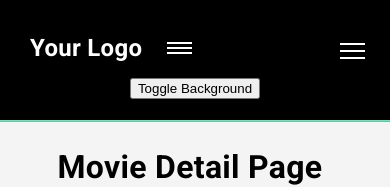
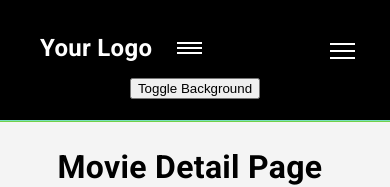
Before and after one commit to Tula-Magar/recommendation, a React (Create React App) app: page /movie/1 in a window 390 px wide. Shown: the top 187 px of the page. Built offline with nearby package versions, Linux system fonts and the light colour scheme.

Commit message:
fixed the bug

```diff
--- a/src/ActorMovieList/ActorMovieListPage.tsx
+++ b/src/ActorMovieList/ActorMovieListPage.tsx
@@ -61,8 +61,7 @@ const ActorMovieListPage = (props: ActorMovieListPageProps) => {
                 <li style={{ listStyle: "none" }} key={movie.title}>
                   <h2
                     style={{ cursor: "pointer", textAlign: "center" }}
-                    onClick={() => loadMovieContent(movie)}
-                  >
+                    onClick={() => loadMovieContent(movie)}>
                     {movie.title}
                   </h2>
                   <p style={{ textAlign: "left" }}>{movie.spoiler}</p>
--- a/src/App.css
+++ b/src/App.css
@@ -8,6 +8,11 @@
   background-color: #f4f4f4;
   color: #000;
   text-align: center;
+}
+*,
+*::before,
+*::after {
+  box-sizing: border-box;
 }
 
 body {
@@ -157,6 +162,7 @@ p {
 
 .panel {
   border-top: 1px solid rgb(115, 207, 72);
+  flex-shrink: 0;
 }
 
 .panel-1 {
@@ -188,7 +194,7 @@ p {
     flex-wrap: wrap;
   }
   .panel-1 {
-    width: 25%;
+    width: 20%;
   }
   .panel-2 {
     width: 75%;
```
